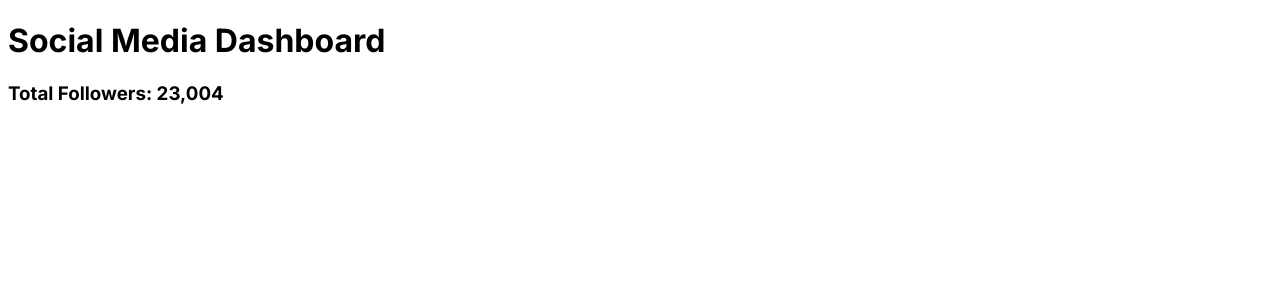
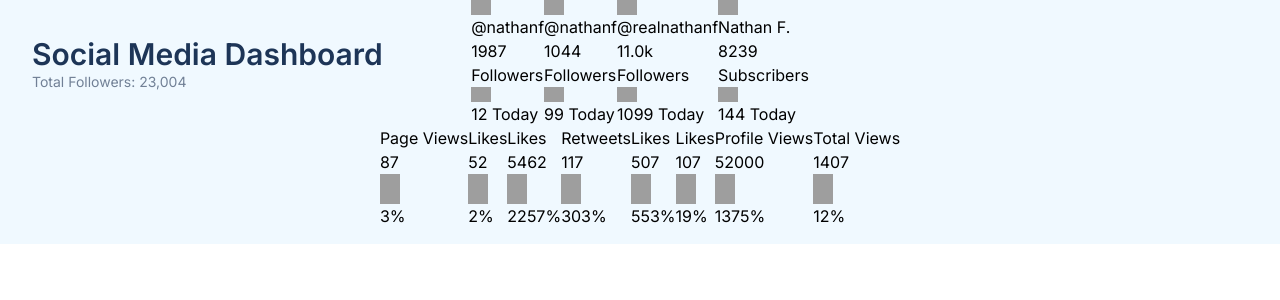
Before and after one commit to adamrichardturner/social-media-dashboard, a Next.js app: page / in a window 1280 px wide. Shown: the top 300 px of the page. Built offline with nearby package versions, Linux system fonts and the light colour scheme; grey boxes are pictures that could not be loaded.

Commit message:
Rendered cards

```diff
--- a/app/globals.css
+++ b/app/globals.css
@@ -1,5 +1,9 @@
+@tailwind base;
+@tailwind components;
+@tailwind utilities;
+
+@layer base {
   :root {
-  /* Light Theme Colors */
     --background-color: #ffffff; /* Originally White (BG) */
     --top-background-color: #f0f9ff; /* Originally Very Pale Blue (Top BG Pattern) */
     --card-background-color: #e9ecef; /* Originally Light Grayish Blue (Card BG) */
@@ -15,6 +19,17 @@
     --youtube: #ff0000; /* hsl(348, 97%, 39%) */
   }
 
+  .dark {
+    /* Dark Theme Colors */
+    --background-color: #1d3557; /* Originally Very Dark Blue (BG) */
+    --top-background-color: #1a2c4d; /* Originally Very Dark Blue (Top BG Pattern) */
+    --card-background-color: #2d3852; /* Originally Dark Desaturated Blue (Card BG) */
+    --text-color: #747d83; /* Originally Desaturated Blue (Text) */
+    --text-color-strong: #ffffff; /* Originally White (Text) */
+    --toggle-color: #4db5ff; /* Gradient of hsl(210, 78%, 56%) to hsl(146, 68%, 55%) */
+  }
+}
+
 @media (prefers-color-scheme: dark) {
   :root {
     /* Dark Theme Colors */
@@ -26,13 +41,3 @@
     --toggle-color: #4db5ff; /* Gradient of hsl(210, 78%, 56%) to hsl(146, 68%, 55%) */
   }
 }
-
-body {
-  color: rgb(var(--text-color));
-  background: linear-gradient(
-      to bottom,
-      transparent,
-      rgb(var(--background-color))
-    )
-    rgb(var(--top-background-color));
-}
--- a/app/layout.tsx
+++ b/app/layout.tsx
@@ -17,7 +17,7 @@ export default function RootLayout({
   return (
     <html lang='en'>
       <body
-        className={`${inter.className} w-full min-h-screen bg-very-dark-blue-bg flex flex-col container mx-auto`}
+        className={`${inter.className} w-full min-h-screen bg-background-color flex flex-col container mx-auto`}
       >
         {children}
       </body>
--- a/app/page.tsx
+++ b/app/page.tsx
@@ -1,19 +1,50 @@
 import Image from "next/image"
+import socialData from "@/utils/data.json"
+import { Followers } from "@/types"
+import FollowersCard from "@/components/FollowersCard"
+import { nanoid } from "nanoid"
+import { ReactNode } from "react"
+import OverviewCard from "@/components/OverviewCard"
 
 export default function Home() {
+  const renderFollowers: ReactNode[] = socialData.followers.map((data) => {
+    return (
+      <FollowersCard
+        key={data.id}
+        platform={data.platform}
+        followers={data.followers}
+        change={data.change}
+        handle={data.handle}
+        term={data.term}
+      />
+    )
+  })
+
+  const renderOverviews: ReactNode[] = socialData.overview.map((data) => {
+    return (
+      <OverviewCard
+        key={data.id}
+        type={data.type}
+        platform={data.platform}
+        number={data.number}
+        change={data.change}
+      />
+    )
+  })
   return (
     <div>
-      <header className='mx-auto w-full bg-very-dark-blue-top-bg h-[244px] absolute left-0 top-0 text-center pt-9'>
-        <div className='w-full mx-auto container flex flex-col items-start justify-start'>
-          <h1 className='text-3xl font-semibold'>Social Media Dashboard</h1>
-          <h3 className='text-sm text-desaturated-blue-text'>
-            Total Followers: 23,004
-          </h3>
+      <header className='mx-auto w-full bg-top-background-color h-[244px] absolute left-0 top-0 text-center pt-9'>
+        <div className='w-full mx-auto container flex flex-col items-start justify-start text-text-color-strong'>
+          <h1 className='text-3xl font-semibold text-text-color-strong'>
+            Social Media Dashboard
+          </h1>
+          <h3 className='text-sm text-text-color'>Total Followers: 23,004</h3>
         </div>
       </header>
       <div className='relative container'>
         <main className='flex w-full flex-col items-center'>
-          <section></section>
+          <section className='flex flex-row'>{renderFollowers}</section>
+          <section className='flex flex-row'>{renderOverviews}</section>
         </main>
       </div>
     </div>
--- a/components/FollowersCard/index.tsx
+++ b/components/FollowersCard/index.tsx
@@ -42,6 +42,8 @@ function FollowersCard({
         <Image
           src={isUp ? "/images/icon-up.svg" : "/images/icon-down.svg"}
           alt={isUp ? "Arrow pointing up" : "Arrow pointing down"}
+          width={20}
+          height={20}
         />
         <span>{change.number} Today</span>
       </div>
--- a/components/OverviewCard/index.tsx
+++ b/components/OverviewCard/index.tsx
@@ -35,6 +35,8 @@ function OverviewCard({ type, platform, number, change }: OverviewCardProps) {
           <Image
             src={isUp ? "/images/icon-up.svg" : "/images/icon-down.svg"}
             alt={isUp ? "Arrow pointing up" : "Arrow pointing down"}
+            width={20}
+            height={20}
           />
           <span>{change.percentage}%</span>
         </div>
--- /dev/null
+++ b/lib/utils.ts
@@ -0,0 +1,6 @@
+import { type ClassValue, clsx } from "clsx"
+import { twMerge } from "tailwind-merge"
+
+export function cn(...inputs: ClassValue[]) {
+  return twMerge(clsx(inputs))
+}
--- /dev/null
+++ b/tailwind.config.js
@@ -0,0 +1,66 @@
+/** @type {import('tailwindcss').Config} */
+module.exports = {
+  darkMode: ["class"],
+  content: [
+    './pages/**/*.{ts,tsx}',
+    './components/**/*.{ts,tsx}',
+    './app/**/*.{ts,tsx}',
+    './src/**/*.{ts,tsx}',
+  ],
+  prefix: "",
+  theme: {
+    container: {
+      center: true,
+      padding: "2rem",
+      screens: {
+        "2xl": "1400px",
+      },
+    },
+    extend: {
+      colors: {
+        "background-color": "var(--background-color)",
+        "top-background-color": "var(--top-background-color)",
+        "card-background-color": "var(--card-background-color)",
+        "text-color": "var(--text-color)",
+        "text-color-strong": "var(--text-color-strong)",
+        "toggle-color": "var(--toggle-color)",
+        facebook: "var(--facebook)",
+        twitter: "var(--twitter)",
+        "instagram-start": "var(--instagram-start)",
+        "instagram-end": "var(--instagram-end)",
+        youtube: "var(--youtube)",
+      },
+      backgroundImage: (theme) => ({
+        instagram:
+          "linear-gradient(90deg, var(--instagram-start) 0%, var(--instagram-end) 100%)",
+        // ... more background images if needed
+      }),
+      fontFamily: {
+        inter: ["Inter", "sans-serif"],
+      },
+      fontSize: {
+        "overview-heading": "14px",
+      },
+      borderRadius: {
+        lg: "var(--radius)",
+        md: "calc(var(--radius) - 2px)",
+        sm: "calc(var(--radius) - 4px)",
+      },
+      keyframes: {
+        "accordion-down": {
+          from: { height: "0" },
+          to: { height: "var(--radix-accordion-content-height)" },
+        },
+        "accordion-up": {
+          from: { height: "var(--radix-accordion-content-height)" },
+          to: { height: "0" },
+        },
+      },
+      animation: {
+        "accordion-down": "accordion-down 0.2s ease-out",
+        "accordion-up": "accordion-up 0.2s ease-out",
+      },
+    },
+  },
+  plugins: [require("tailwindcss-animate")],
+}
--- a/tailwind.config.ts
+++ /dev/null
@@ -1,41 +0,0 @@
-import type { Config } from "tailwindcss"
-
-const config: Config = {
-  content: [
-    "./pages/**/*.{js,ts,jsx,tsx,mdx}",
-    "./components/**/*.{js,ts,jsx,tsx,mdx}",
-    "./app/**/*.{js,ts,jsx,tsx,mdx}",
-  ],
-  theme: {
-    extend: {
-      colors: {
-        "background-color": "var(--background-color)",
-        "top-background-color": "var(--top-background-color)",
-        "card-background-color": "var(--card-background-color)",
-        "text-color": "var(--text-color)",
-        "text-color-strong": "var(--text-color-strong)",
-        "toggle-color": "var(--toggle-color)",
-        facebook: "var(--facebook)",
-        twitter: "var(--twitter)",
-        "instagram-start": "var(--instagram-start)",
-        "instagram-end": "var(--instagram-end)",
-        youtube: "var(--youtube)",
-      },
-      backgroundImage: (theme) => ({
-        instagram:
-          "linear-gradient(90deg, var(--instagram-start) 0%, var(--instagram-end) 100%)",
-        // ... more background images if needed
-      }),
-      fontFamily: {
-        inter: ["Inter", "sans-serif"],
-      },
-      fontSize: {
-        "overview-heading": "14px",
-      },
-    },
-  },
-  plugins: [],
-  darkMode: "class", // or 'media' for media-query based dark mode
-}
-
-export default config
--- /dev/null
+++ b/types/index.ts
@@ -0,0 +1,25 @@
+export interface Change {
+  number?: number
+  percentage?: number
+  type: "increase" | "decrease"
+}
+
+export interface Followers {
+  platform: string
+  followers: number
+  change: Change
+  handle: string
+  term: "Followers" | "Subscribers"
+}
+
+export interface Overview {
+  type: "Page Views" | "Likes" | "Retweets" | "Profile Views" | "Total Views"
+  platform: string
+  number: number
+  change: Change
+}
+
+export interface SocialMediaStats {
+  followers: Followers[]
+  overview: Overview[]
+}
--- a/utils/data.json
+++ b/utils/data.json
@@ -8,7 +8,8 @@
         "type": "increase"
       },
       "handle": "@nathanf",
-        "term": "Followers"
+      "term": "Followers",
+      "id": 1
     },
     {
       "platform": "Twitter",
@@ -18,7 +19,8 @@
         "type": "increase"
       },
       "handle": "@nathanf",
-        "term": "Followers"
+      "term": "Followers",
+      "id": 2
     },
     {
       "platform": "Instagram",
@@ -28,7 +30,8 @@
         "type": "increase"
       },
       "handle": "@realnathanf",
-        "term": "Followers"
+      "term": "Followers",
+      "id": 3
     },
     {
       "platform": "YouTube",
@@ -38,7 +41,8 @@
         "type": "decrease"
       },
       "handle": "Nathan F.",
-        "term": "Subscribers"
+      "term": "Subscribers",
+      "id": 4
     }
   ],
   "overview": [
@@ -49,7 +53,8 @@
       "change": {
         "percentage": 3,
         "type": "increase"
-        }
+      },
+      "id": 5
     },
     {
       "type": "Likes",
@@ -58,7 +63,8 @@
       "change": {
         "percentage": 2,
         "type": "decrease"
-        }
+      },
+      "id": 6
     },
     {
       "type": "Likes",
@@ -67,7 +73,8 @@
       "change": {
         "percentage": 2257,
         "type": "increase"
-        }
+      },
+      "id": 7
     },
     {
       "type": "Retweets",
@@ -76,7 +83,8 @@
       "change": {
         "percentage": 303,
         "type": "increase"
-        }
+      },
+      "id": 8
     },
     {
       "type": "Likes",
@@ -85,7 +93,8 @@
       "change": {
         "percentage": 553,
         "type": "increase"
-        }
+      },
+      "id": 9
     },
     {
       "type": "Likes",
@@ -94,7 +103,8 @@
       "change": {
         "percentage": 19,
         "type": "decrease"
-        }
+      },
+      "id": 10
     },
     {
       "type": "Profile Views",
@@ -103,7 +113,8 @@
       "change": {
         "percentage": 1375,
         "type": "increase"
-        }
+      },
+      "id": 11
     },
     {
       "type": "Total Views",
@@ -112,7 +123,8 @@
       "change": {
         "percentage": 12,
         "type": "decrease"
-        }
+      },
+      "id": 12
     }
   ]
 }
```
Also changed, not shown: package.json (+10 -4 lines), components.json (added), 1 other file (tests, documents, lock files or other folders). Lines whose indentation alone changed are shown as unchanged.
